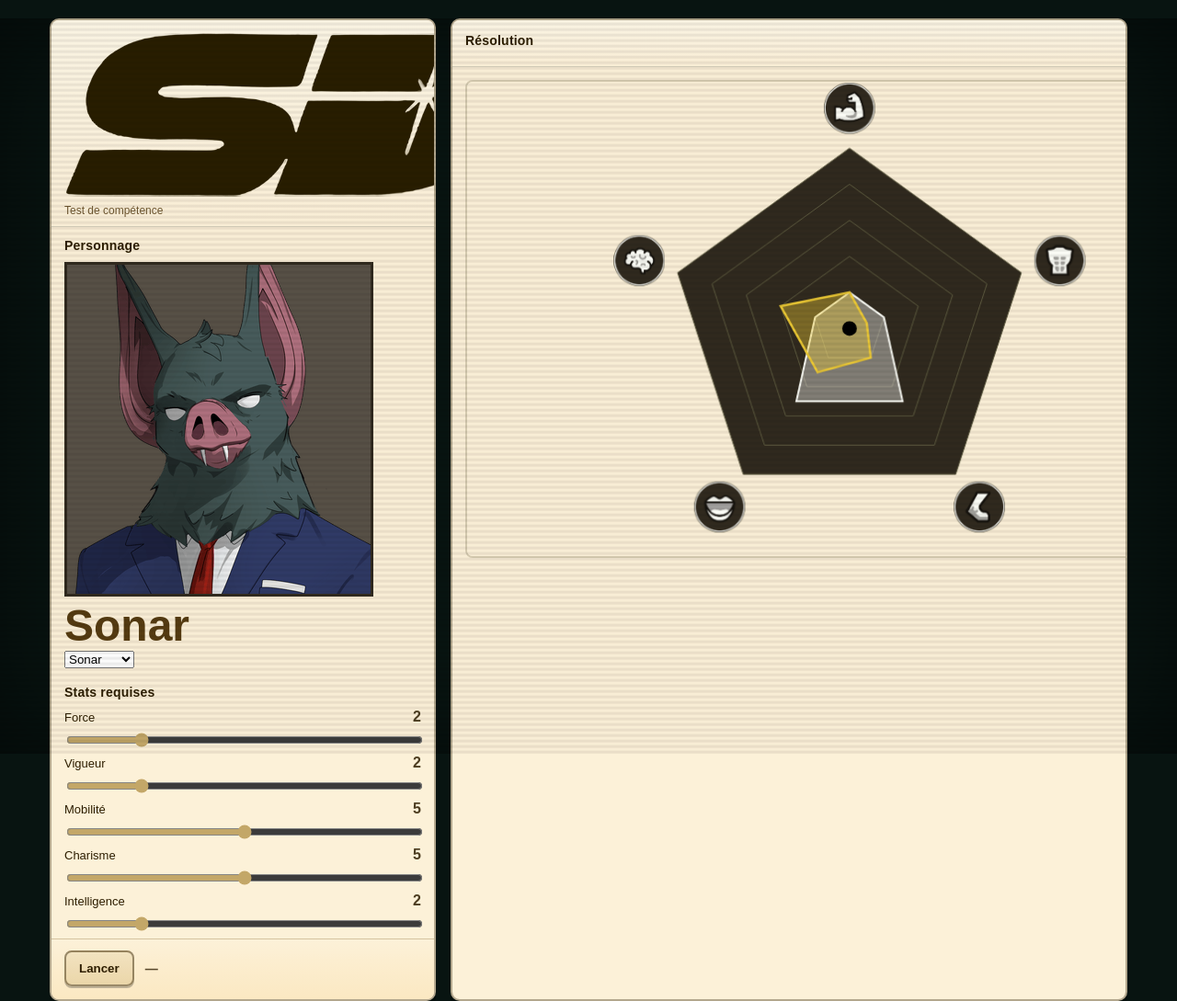
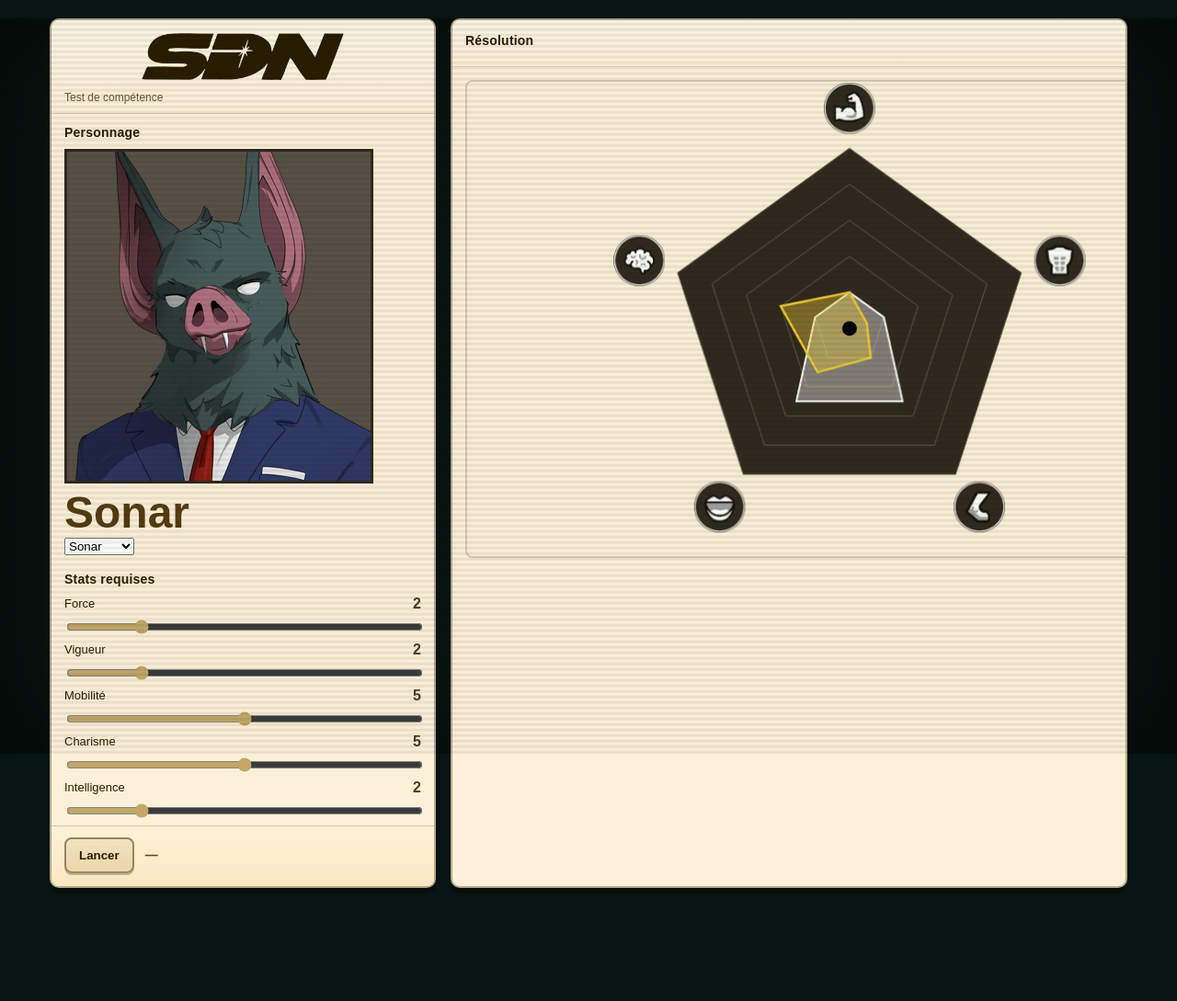
Before and after one commit to Aevenlight/JDR_Dispatch, a plain HTML site: page index.html in a window 1280 px wide. Shown: the whole page at 92% size. After the commit the page ends 966 px from the top, so only its background shows below. Drawn offline with Linux system fonts and the light colour scheme.

Commit message:
Update styles.css

```diff
--- a/styles.css
+++ b/styles.css
@@ -203,3 +203,11 @@ body::after{
   0%, 100% { opacity: 0.20; }
   50%      { opacity: 0.28; }
 }
+
+.logo{
+  display: block;
+  max-width: 220px;
+  width: 100%;
+  margin: 0 auto 12px auto;
+  image-rendering: auto;
+}
```
